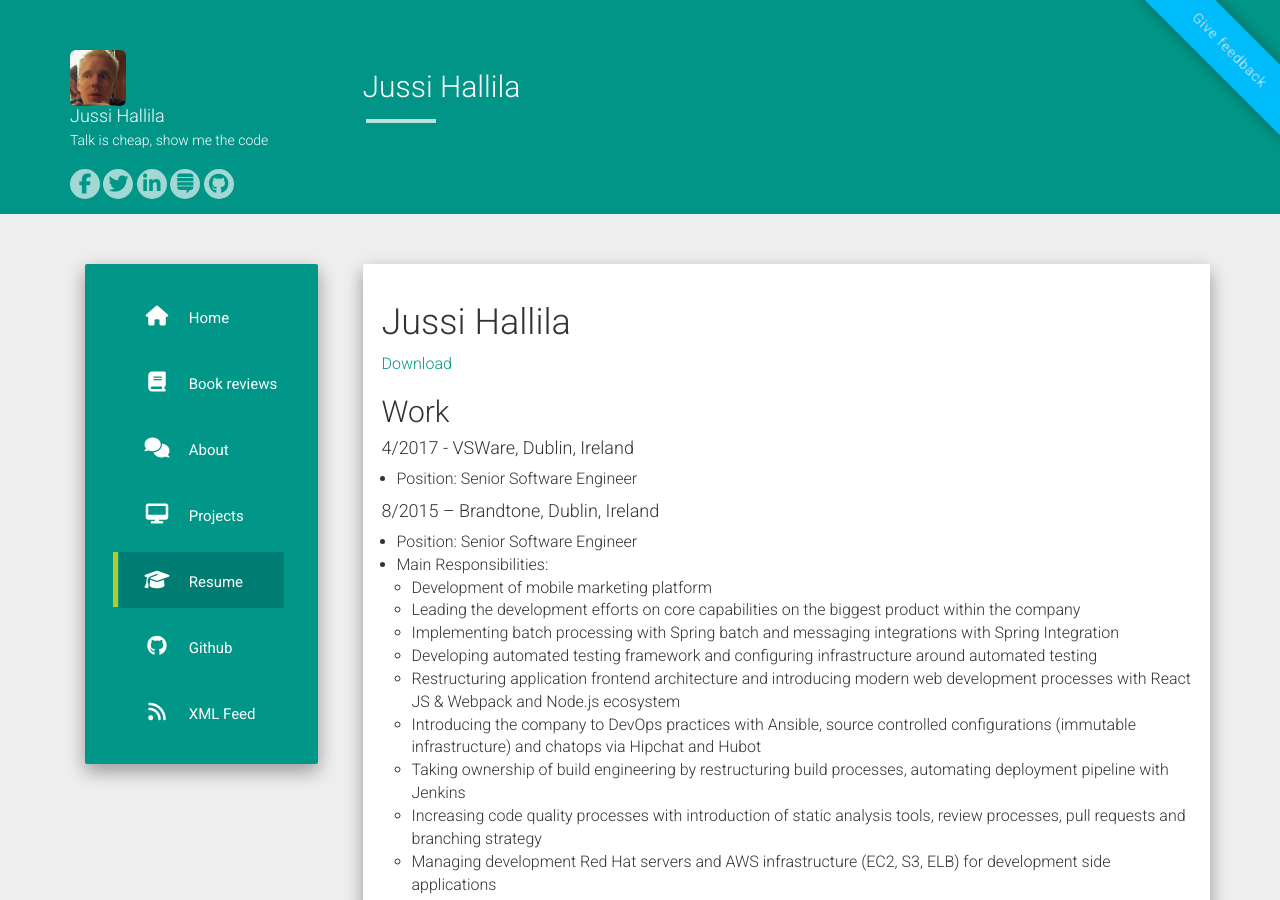
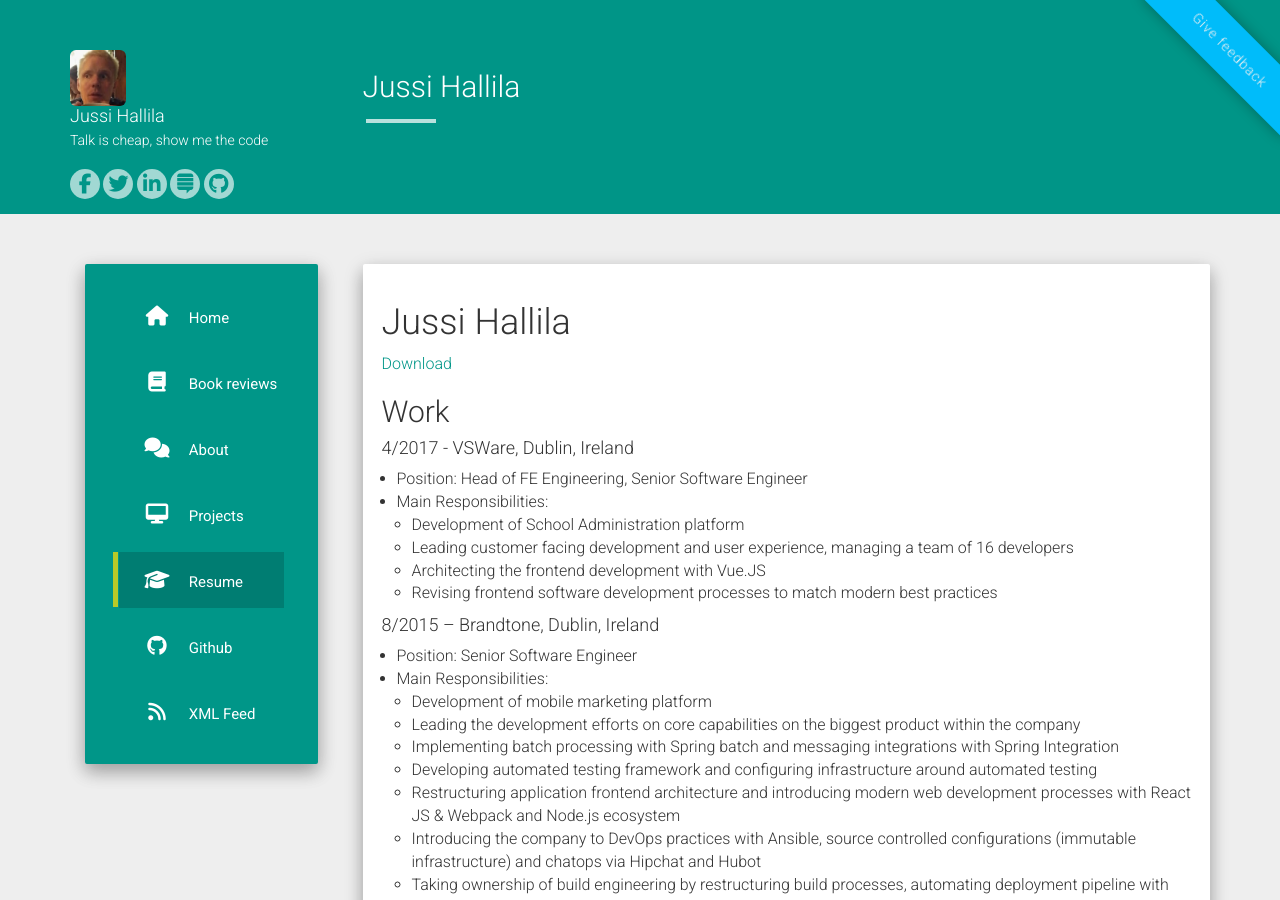
Before and after one commit to Xantier/xantier.github.io, a Jekyll site: the page built from pages/resume.md, in a window 1280 px wide and 900 px high. Built offline with Jekyll 4.4.1, drawn with Linux system fonts in a browser that asks for light colours; nearby versions of some CDN libraries.

Commit message:
Updating some lines on resume

```diff
--- a/pages/resume.md
+++ b/pages/resume.md
@@ -11,7 +11,12 @@ permalink: /resume/
 ## Work
 
 #### 4/2017 - VSWare, Dublin, Ireland
-* Position: Senior Software Engineer
+* Position: Head of FE Engineering, Senior Software Engineer
+* Main Responsibilities:
+  * Development of School Administration platform
+  * Leading customer facing development and user experience, managing a team of 16 developers
+  * Architecting the frontend development with Vue.JS
+  * Revising frontend software development processes to match modern best practices
 
 #### 8/2015 – Brandtone, Dublin, Ireland
 * Position: Senior Software Engineer
```
